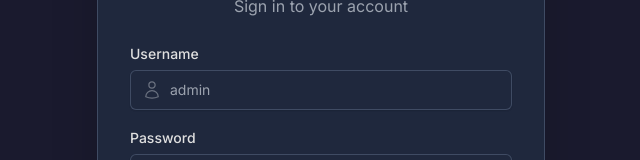
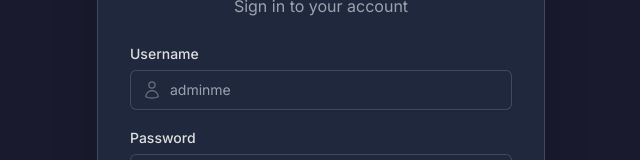
Before and after one commit to A-l-amin/phpanel, a React (Vite) app: page / in a window 1280 px wide. Shown: the part 334-494 px from the top of the page, without its empty margins (319-959 px from the left). Built offline with nearby package versions, Linux system fonts and the light colour scheme.

Commit message:
Update LoginPage.tsx

```diff
--- a/components/LoginPage.tsx
+++ b/components/LoginPage.tsx
@@ -49,7 +49,7 @@ export const LoginPage: React.FC<LoginPageProps> = ({ onLoginSuccess }) => {
             type="text"
             value={username}
             onChange={(e) => setUsername(e.target.value)}
-            placeholder="admin"
+            placeholder="adminme"
             required
             autoComplete="username"
             icon={
```
